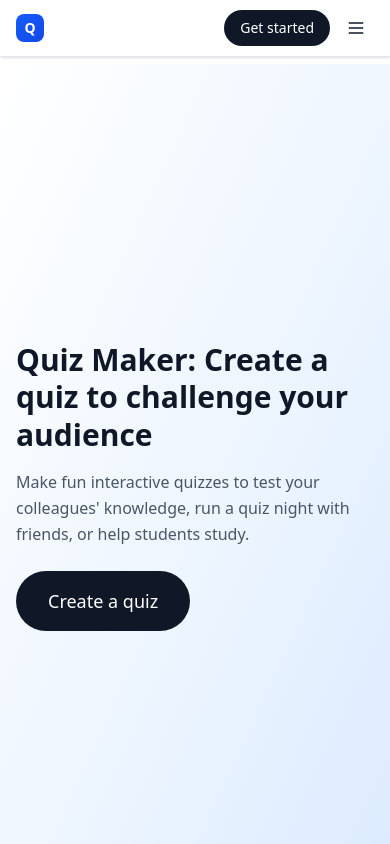
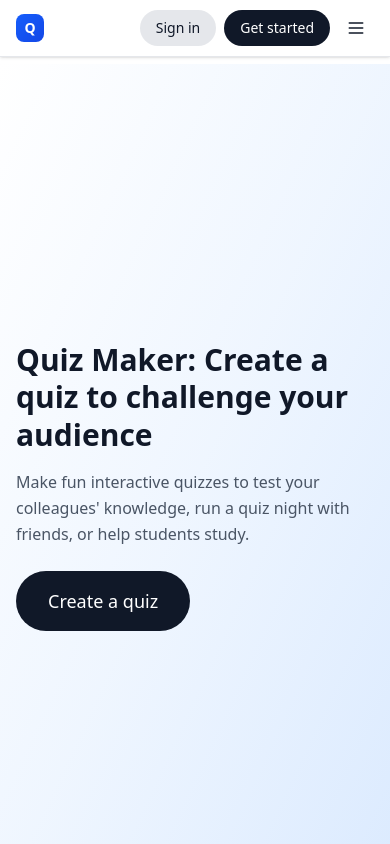
Before and after one commit to Shubham53Mishra/AI-With-QUIZ, a Next.js app: page / in a window 390 px wide. Shown: the top 844 px of the page. Built offline with nearby package versions, Linux system fonts and the light colour scheme.

Commit message:
Show Sign in button in navbar on all screen sizes including tablet

```diff
--- a/components/Navbar.jsx
+++ b/components/Navbar.jsx
@@ -35,7 +35,7 @@ export default function Navbar() {
 
           {/* CTA Buttons */}
           <div className="flex items-center gap-2 sm:gap-3">
-            <Button variant="secondary" size="sm" className="hidden sm:inline-flex">
+            <Button variant="secondary" size="sm">
               Sign in
             </Button>
             <Button variant="primary" size="sm">
```
